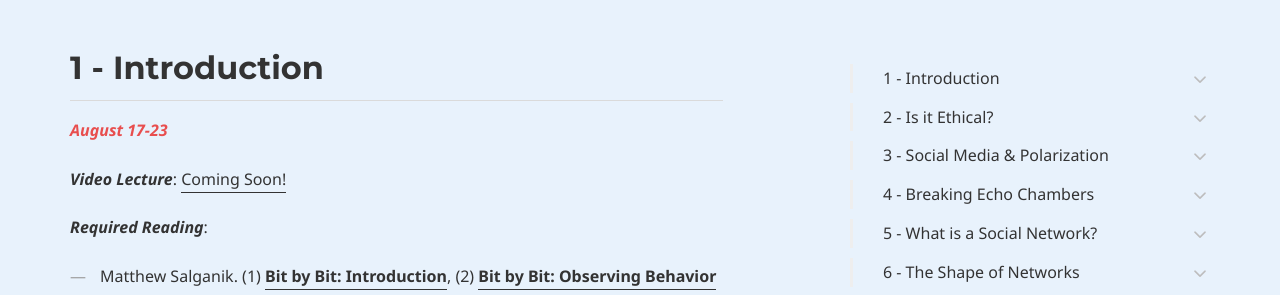
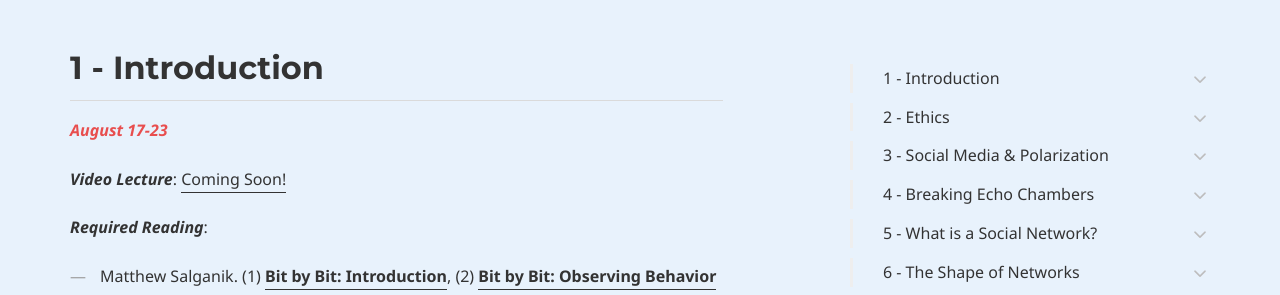
Before and after one commit to dssoc/dssoc.github.io, a Jekyll site: the page built from schedule.md, in a window 1280 px wide and 1400 px high, scrolled down 437 px. Shown: the part 154-449 px from the top of the window. Built offline with Jekyll 4.4.1, drawn with Linux system fonts in a browser that asks for light colours; some web fonts are replaced; some of the changed text lies outside the part shown.

Commit message:
Update schedule.md

```diff
--- a/schedule.md
+++ b/schedule.md
@@ -59,7 +59,7 @@ page_nav:
 </div>
 
 
-## 2 - Is it Ethical?
+## 2 - Ethics
 
 <b><i><font color="#E84E4E">August 24-30</font></i></b>
 
```
